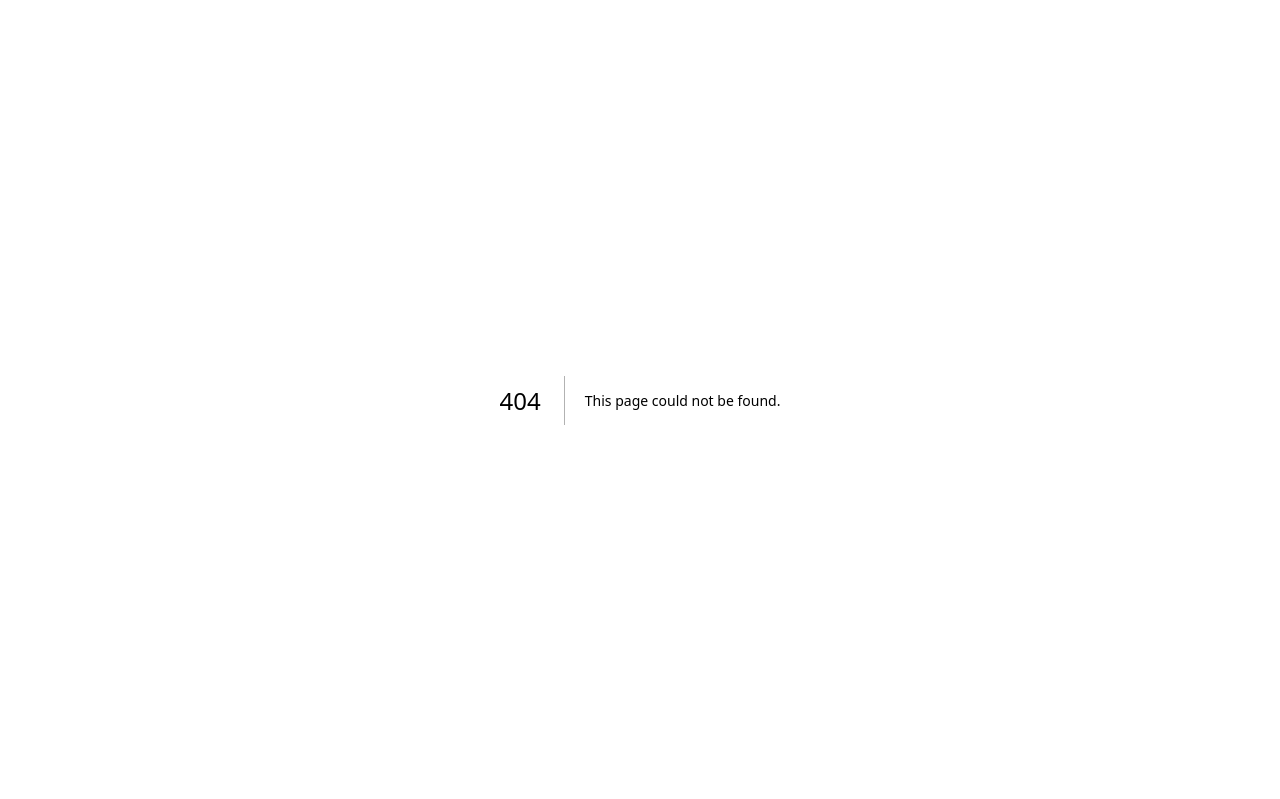
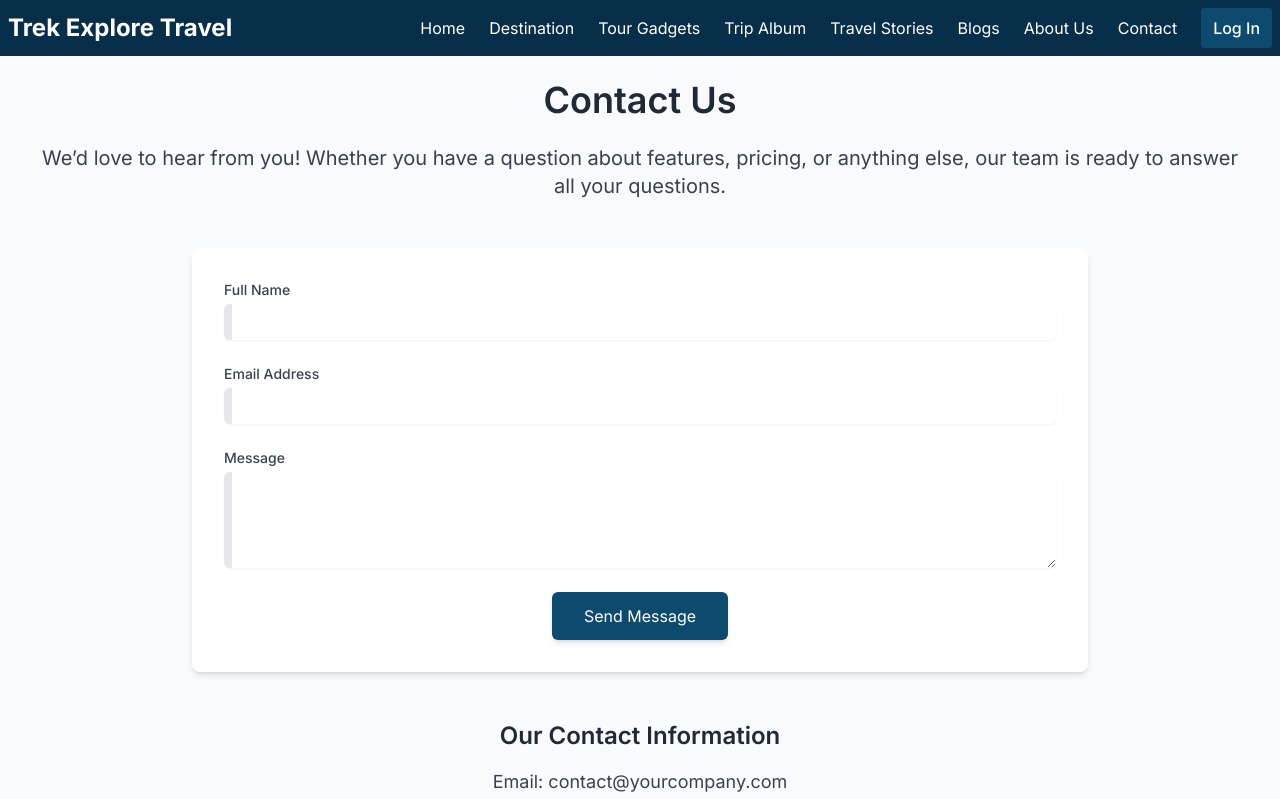
Before and after one commit to ataullahmesbah/trek-travel, a Next.js app: page /contactus in a window 1280 px wide. Before the commit this address had no page. Shown: the top 799 px of the page. Built offline with nearby package versions, Linux system fonts and the light colour scheme.

Commit message:
contact us page to be ready

```diff
--- /dev/null
+++ b/src/app/(with-layout)/contactus/page.js
@@ -0,0 +1,134 @@
+'use client';
+
+import React, { useState } from 'react';
+
+const ContactUs = () => {
+    const [form, setForm] = useState({
+        name: '',
+        email: '',
+        message: ''
+    });
+    const [formErrors, setFormErrors] = useState({});
+    const [formSubmitted, setFormSubmitted] = useState(false);
+
+    const handleChange = (e) => {
+        const { name, value } = e.target;
+        setForm((prevForm) => ({
+            ...prevForm,
+            [name]: value
+        }));
+    };
+
+    const validateForm = () => {
+        const errors = {};
+        if (!form.name.trim()) {
+            errors.name = 'Full Name is required';
+        }
+        if (!form.email.trim()) {
+            errors.email = 'Email Address is required';
+        } else if (!/\S+@\S+\.\S+/.test(form.email)) {
+            errors.email = 'Email Address is invalid';
+        }
+        if (!form.message.trim()) {
+            errors.message = 'Message is required';
+        }
+        return errors;
+    };
+
+    const handleSubmit = (e) => {
+        e.preventDefault();
+        const errors = validateForm();
+        if (Object.keys(errors).length === 0) {
+            // Handle form submission logic here
+            console.log('Form submitted', form);
+            setFormSubmitted(true);
+            setForm({ name: '', email: '', message: '' });
+        } else {
+            setFormErrors(errors);
+        }
+    };
+
+    return (
+        <div className="bg-gray-50 px-4 sm:px-6 lg:px-8 py-20">
+            <div className="max-w-7xl mx-auto">
+                <h1 className="text-4xl font-semibold mb-6 text-center">Contact Us</h1>
+                <p className="text-center mb-12 text-base sm:text-lg md:text-xl text-gray-700">
+                    We’d love to hear from you! Whether you have a question about features, pricing, or anything else, our team is ready to answer all your questions.
+                </p>
+                <div className="bg-white shadow-md rounded-lg p-8 max-w-4xl mx-auto">
+                    {formSubmitted && (
+                        <div className="mb-6 p-4 text-sm text-green-700 bg-green-100 rounded-lg" role="alert">
+                            Your message has been sent successfully!
+                        </div>
+                    )}
+                    <form onSubmit={handleSubmit} className="space-y-6">
+                        <div>
+                            <label htmlFor="name" className="block text-sm font-medium text-gray-700">Full Name</label>
+                            <input
+                                type="text"
+                                name="name"
+                                id="name"
+                                value={form.name}
+                                onChange={handleChange}
+                                required
+                                className={`mt-1 block px-4 py-2 w-full rounded-md border-l-8 shadow-sm focus:ring-sky-500 focus:border-sky-600 sm:text-sm ${formErrors.name ? 'border-red-500' : ''
+                                    }`}
+                            />
+                            {formErrors.name && (
+                                <p className="mt-1 text-sm text-red-600">{formErrors.name}</p>
+                            )}
+                        </div>
+                        <div>
+                            <label htmlFor="email" className="block text-sm font-medium text-gray-700">Email Address</label>
+                            <input
+                                type="email"
+                                name="email"
+                                id="email"
+                                value={form.email}
+                                onChange={handleChange}
+                                required
+                                className={`mt-1 block px-4 py-2 w-full rounded-md border-l-8 shadow-sm focus:ring-sky-500 focus:border-sky-600 sm:text-sm ${formErrors.email ? 'border-red-500' : ''
+                                    }`}
+                            />
+                            {formErrors.email && (
+                                <p className="mt-1 text-sm text-red-600">{formErrors.email}</p>
+                            )}
+                        </div>
+                        <div>
+                            <label htmlFor="message" className="block text-sm font-medium text-gray-700">Message</label>
+                            <textarea
+                                name="message"
+                                id="message"
+                                rows="4"
+                                value={form.message}
+                                onChange={handleChange}
+                                required
+                                className={`mt-1 block px-4 py-2 w-full rounded-md border-l-8 shadow-sm focus:ring-sky-500 focus:border-sky-600 sm:text-sm ${formErrors.message ? 'border-red-500' : ''
+                                    }`}
+                            ></textarea>
+                            {formErrors.message && (
+                                <p className="mt-1 text-sm text-red-600">{formErrors.message}</p>
+                            )}
+                        </div>
+                        <div className="flex justify-center">
+                            <button
+                                type="submit"
+                                className="bg-sky-900 text-white py-3 px-8 rounded-md shadow-md hover:bg-sky-700 transition duration-300"
+                            >
+                                Send Message
+                            </button>
+                        </div>
+                    </form>
+                </div>
+                <div className="mt-12 text-center">
+                    <h2 className="text-2xl font-semibold mb-4">Our Contact Information</h2>
+                    <p className="text-base sm:text-lg text-gray-700">Email: contact@yourcompany.com</p>
+                    <p className="text-base sm:text-lg text-gray-700">Phone: (123) 456-7890</p>
+                    <p className="text-base sm:text-lg text-gray-700">Address: 123 Your Street, Your City, Your State, Your Country</p>
+                </div>
+            </div>
+        </div>
+    );
+};
+
+export default ContactUs;
--- a/src/app/(with-layout)/page.js
+++ b/src/app/(with-layout)/page.js
@@ -1,10 +1,10 @@
 import Banner from "../components/Home/Banner";
-import Trip from "@/app/components/trip";
 import LatestStories from "../components/Home/LatestStories/LatestStories";
 import TravelPlan from "../components/Home/TravelPlan/TravelPlan";
 import UpcomingEvents from "../components/Home/UpcomingEvent/UpcomingEvent";
-import CleanSafeAdventures from "../components/CleanSafeAdventures/CleanSafeAdventures";
 import EventSystem from "../components/Home/EventSystem/EventSystem";
+import CleanSafeAdventures from "../components/Home/CleanSafeAdventures/CleanSafeAdventures";
+import TravelClub from "../components/Home/TravelClub/TravelClub";
 
 export const metadata = {
     title: 'Trek Explore Travel',
@@ -21,6 +21,7 @@ export default function Home() {
             <CleanSafeAdventures />
             <UpcomingEvents />
             <EventSystem />
+            <TravelClub />
 
         </main>
     );
--- a/src/app/components/CleanSafeAdventures/CleanSafeAdventures.js
+++ b/src/app/components/Home/CleanSafeAdventures/CleanSafeAdventures.js
@@ -11,12 +11,12 @@ const CleanSafeAdventures = () => {
     ];
 
     return (
-        <div className="bg-gray-50 py-16 md:py-20">
+        <div className="bg-gray-50 py-16 md:py-10">
             <div className="max-w-7xl mx-auto px-4 sm:px-6 lg:px-8 text-center">
                 <h1 className="text-3xl sm:text-4xl lg:text-4xl font-bold mb-6 sm:mb-8 lg:mb-10 text-sky-900">
                     Clean & Safe Adventures
                 </h1>
-                <p className="text-base sm:text-lg md:text-xl leading-relaxed mb-8 sm:mb-12 text-gray-700">
+                <p className="text-base sm:text-lg md:text-xl leading-relaxed mb-8 sm:mb-12 text-gray-700 lg:px-4">
                     Our mission is to safeguard and maintain the stunning landscapes and exhilarating adventure spots we cherish. By keeping these areas clean and secure, we pledge to protect their natural beauty and ensure they remain a source of joy and inspiration for future generations.
                 </p>
 
--- a/src/app/components/Home/EventSystem/EventSystem.js
+++ b/src/app/components/Home/EventSystem/EventSystem.js
@@ -36,7 +36,7 @@ const eventFeatures = [
 
 const EventSystem = () => {
     return (
-        <div className="bg-gray-50 py-10">
+        <div className="bg-gray-50 py-10 pb-10">
             <div className="max-w-7xl mx-auto px-4 sm:px-6 lg:px-8">
                 {/* <h1 className="text-3xl font-semibold mb-6 text-center">Our Event System</h1>
                 <p className="text-center mb-12 text-base sm:text-lg md:text-xl text-gray-700">We ensure a seamless experience with our top-quality services.</p> */}
--- a/src/app/components/Home/Navbar/Navbar.js
+++ b/src/app/components/Home/Navbar/Navbar.js
@@ -56,7 +56,7 @@ const Navbar = () => {
 
           <Link href="/blogs" legacyBehavior><a>Blogs</a></Link>
           <Link href="/aboutus" legacyBehavior><a>About Us</a></Link>
-          <Link href="/contact" legacyBehavior><a>Contact</a></Link>
+          <Link href="/contactus" legacyBehavior><a>Contact</a></Link>
           <div className="relative">
             <button className="bg-sky-900 px-3 py-2 rounded hover:bg-sky-900 text-white font-medium">
               Log In
@@ -119,7 +119,7 @@ const Navbar = () => {
           <Link href="/travelstories" legacyBehavior><a className="block px-4 py-2">Travel Stories</a></Link>
           <Link href="/blogs" legacyBehavior><a className="block px-4 py-2">Blogs</a></Link>
           <Link href="/about" legacyBehavior><a className="block px-4 py-2">About Us</a></Link>
-          <Link href="/contact" legacyBehavior><a className="block px-4 py-2">Contact</a></Link>
+          <Link href="/contact" legacyBehavior><a className="block px-4 py-2">Contactus</a></Link>
           <button className="block bg-blue-600 px-4 py-2 rounded hover:bg-blue-500">
             Log In
           </button>
--- /dev/null
+++ b/src/app/components/Home/TravelClub/TravelClub.js
@@ -0,0 +1,33 @@
+'use client';
+
+import React from 'react';
+import Image from 'next/image';
+
+const TravelClub = () => {
+    return (
+        <div className="relative w-full h-[calc(100vh/3*1)] mb-16">
+            <Image
+                src="https://i.ibb.co/0BGP9m0/sea.jpg"
+                alt="Travel Club"
+                layout="fill"
+                objectFit="cover"
+                className="w-full h-full"
+            />
+            <div className="absolute inset-0 bg-black bg-opacity-70 flex flex-col justify-center">
+                <div className="flex flex-col md:flex-row justify-between items-center p-4 sm:p-8 md:p-16 max-w-7xl mx-auto">
+                    <div className="text-white md:w-full">
+                        <h1 className="text-3xl sm:text-4xl md:text-5xl font-semibold mb-4 text-center md:text-left">Join Our Travel Club</h1>
+                        <p className="text-base sm:text-lg md:text-xl mb-6 text-center md:text-left">Become a member of our exclusive travel club and enjoy amazing benefits and unforgettable experiences.</p>
+                    </div>
+                    <div className="md:w-1/2 flex justify-center md:justify-end mt-4 md:mt-0">
+                        <button className="border-2 bg-sky-900 bg-opacity-20 border-sky-900 text-white py-2 px-6 sm:py-3 sm:px-8 rounded-md shadow-2xl hover:bg-sky-900 transition duration-300">
+                            Join The Club
+                        </button>
+                    </div>
+                </div>
+            </div>
+        </div>
+    );
+};
+
+export default TravelClub;
--- a/src/app/components/Home/UpcomingEvent/UpcomingEvent.js
+++ b/src/app/components/Home/UpcomingEvent/UpcomingEvent.js
@@ -70,8 +70,8 @@ const UpcomingEvents = () => {
                         ))}
                     </div>
                 </div>
-                <div className="text-center justify-center py-12">
-                    <button className="bg-sky-900 text-white px-6 sm:py-3 sm:px-8 font-medium rounded-md shadow-md hover:bg-sky-700 transition duration-300">
+                <div className="text-center justify-center pt-12">
+                    <button className="bg-sky-900 text-white px-6 py-3 sm:py-3 sm:px-8 font-medium rounded-md shadow-md hover:bg-sky-700 transition duration-300">
                         See More
                     </button>
                 </div>
```
